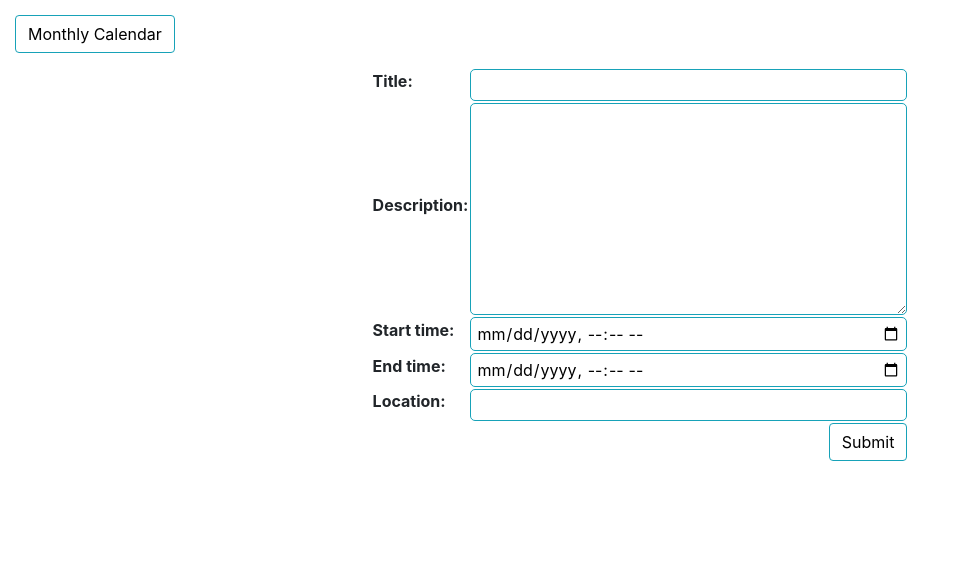
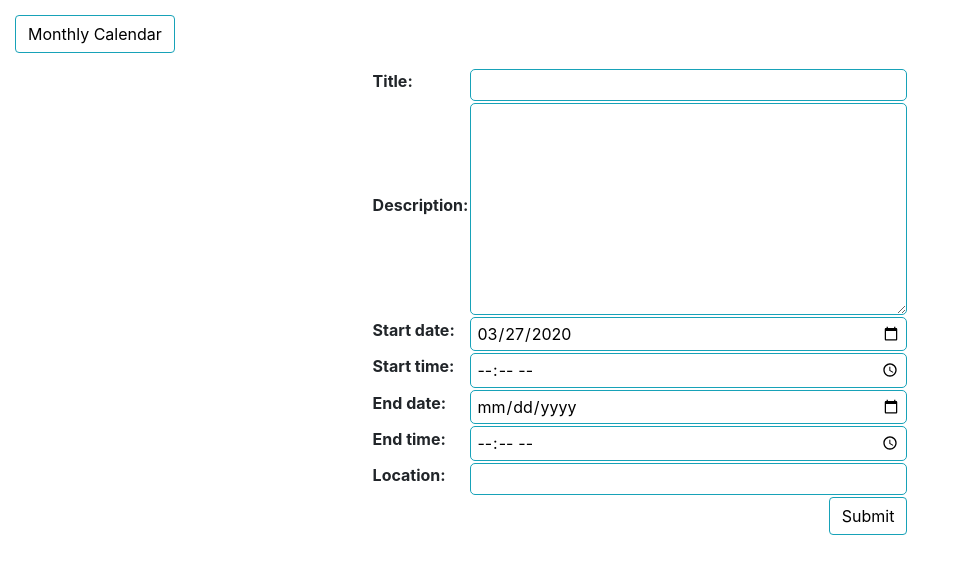
Before and after one commit to qscgy/EECS393Organizer, a Django app: page /event/new/ in a window 1280 px wide. Shown: the top 574 px of the page, without its empty margins (0-955 px from the left). Run offline with Django 3.2, Linux system fonts and the light colour scheme; some libraries are stand-ins or nearby versions.

Commit message:
fix form fields to split date and time

```diff
--- a/cal/forms.py
+++ b/cal/forms.py
@@ -1,16 +1,32 @@
-from django.forms import ModelForm, DateInput
+from django.forms import ModelForm, DateInput, TimeInput, HiddenInput
 from cal.models import Event
+from datetime import datetime, date
 
 class EventForm(ModelForm):
     class Meta:
         model = Event
         widgets = {
-            'start_time': DateInput(attrs={'type':'datetime-local'}, format='%Y-%m-%dT$H:%M'),
-            'end_time': DateInput(attrs={'type':'datetime-local'}, format='%Y-%m-%dT$H:%M'),
+            'start_date': DateInput(attrs={'type':'date'}),
+            'end_date': DateInput(attrs={'type':'date'}),
+            'start_hm': TimeInput(attrs={'type':'time'}, format='%H:%M'),
+            'end_hm': TimeInput(attrs={'type':'time'}, format='%H:%M'),
         }
-        fields = '__all__'
+        exclude = ['start_time', 'end_time',]
+        labels = {
+            'start_hm':('Start time'),
+            'end_hm':('End time'),
+        }
 
     def __init__(self, *args, **kwargs):
         super(EventForm, self).__init__(*args, **kwargs)
-        self.fields['start_time'].input_formats = ('%Y-%m-%dT$H:%M',)
-        self.fields['end_time'].input_formats = ('%Y-%m-%dT$H:%M',)
+
+    def save(self, commit=True):
+        form = super(EventForm, self).save(commit=False)
+        start_time = datetime.combine(self.cleaned_data['start_date'], self.cleaned_data['start_hm'])
+        end_time = datetime.combine(self.cleaned_data['end_date'], self.cleaned_data['end_hm'])
+        form.start_time = start_time
+        form.end_time = end_time
+        print(start_time)
+        if commit:
+            form.save()
+        return form
--- a/cal/models.py
+++ b/cal/models.py
@@ -1,15 +1,20 @@
 from django.db import models
 from django.urls import reverse
 from django.utils.safestring import mark_safe
+from datetime import date
 
 # Create your models here.
 
 class Event(models.Model):
     title = models.CharField(max_length=100)
-    description = models.TextField()
+    description = models.TextField(blank=True)
     start_time = models.DateTimeField()
-    end_time = models.DateTimeField()
-    location = models.CharField(max_length=100)
+    end_time = models.DateTimeField(null=True)
+    start_date = models.DateField(default=date.today)
+    start_hm = models.TimeField(null=True)
+    end_date = models.DateField(null=True)
+    end_hm = models.TimeField(null=True)
+    location = models.CharField(max_length=100, blank=True)
 
     class Meta:
         ordering = ['-start_time', '-title']
--- a/cal/static/cal/css/styles.css
+++ b/cal/static/cal/css/styles.css
@@ -65,7 +65,7 @@
     margin: auto;
   }
 
-  .day-cell {
+  td.day-cell {
     cursor: pointer;
   }
 
--- a/templates/cal/dailycalendar.html
+++ b/templates/cal/dailycalendar.html
@@ -1,6 +1,6 @@
 {% extends 'cal/base.html' %}
 
-{% block content%}
+{% block content %}
     <h1>Events for today</h1>
     {% if event_list %}
     <ul>
--- a/templates/cal/monthlycalendar.html
+++ b/templates/cal/monthlycalendar.html
@@ -3,6 +3,7 @@
 {% block content %}
 <div class="clearfix">
     <a class="btn btn-info left" href="{% url 'cal:monthlycalendar' %}?{{prev_month}}">Previous Month</a>
+    <a class="btn btn-info right" href="{% url 'cal:event_new' %}">New Event</a>
     <a class="btn btn-info right" href="{% url 'cal:monthlycalendar' %}?{{next_month}}">Next Month</a>
 {{ monthlycalendar }}
 {% endblock content %}
```
Also changed, not shown: cal/migrations/0002_auto_20200315_2334.py (added), cal/migrations/0003_auto_20200316_0000.py (added), cal/migrations/0004_auto_20200316_0001.py (added), db.sqlite3.
